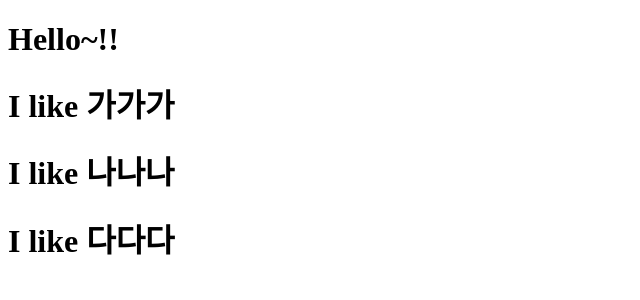
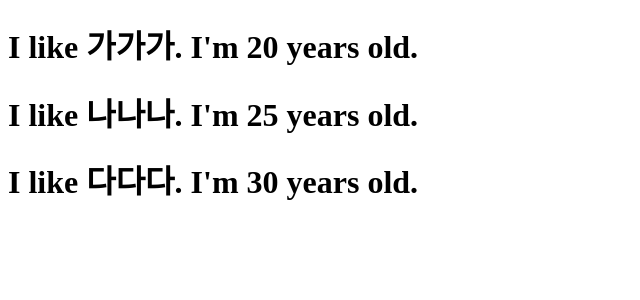
Before and after one commit to qkrjh0904/Basic-React-JS, a React (Create React App) app in the folder movie_app/: page / in a window 1280 px wide. Shown: the top 300 px of the page, without its empty margins (0-640 px from the left). Built offline with nearby package versions, Linux system fonts and the light colour scheme.

Commit message:
[수정] 함수 호출로 props 전달

```diff
--- a/movie_app/src/App.js
+++ b/movie_app/src/App.js
@@ -1,29 +1,35 @@
 import React from 'react';
 
-function Food({name}){
-  return <h1>I like {name}</h1>
+function Food({name, age}){
+  return <h1>I like {name}. I'm {age} years old.</h1>;
 }
 
 const list = [
   {
+    id:1,
     name: "가가가",
     age: 20
   },
   {
+    id:2,
     name: "나나나",
     age: 25
   },
   {
+    id:3,
     name: "다다다",
     age: 30
   },
 ];
 
+function renderList(man){
+  return <Food key={man.id} name={man.name} age={man.age}/>;
+}
+
 function App() {
   return (
     <div>
-      <h1>Hello~!!</h1>
-      {list.map(now => <Food name={now.name}/>)}
+      {list.map(renderList)}
     </div>
   );
 }
```
